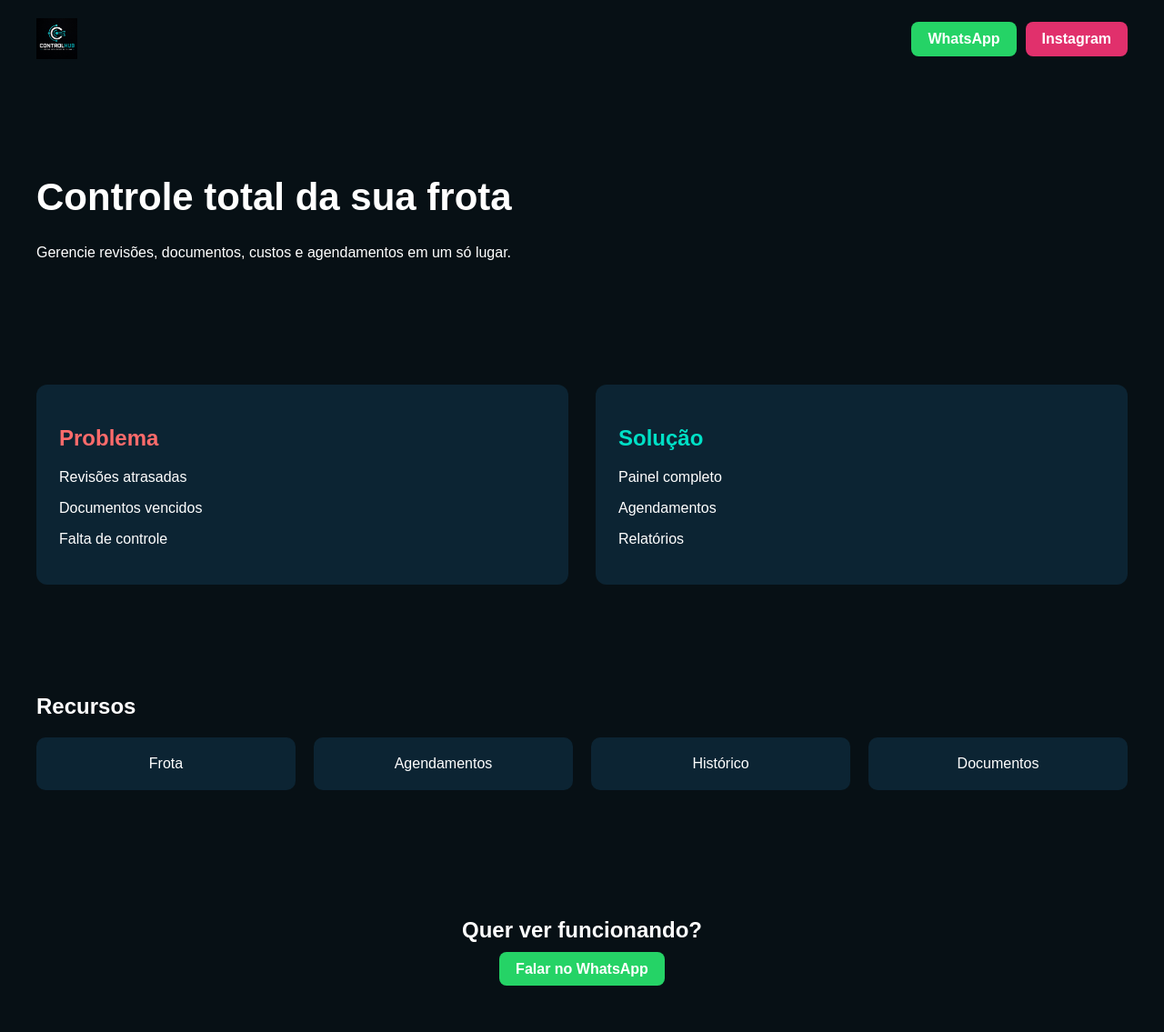
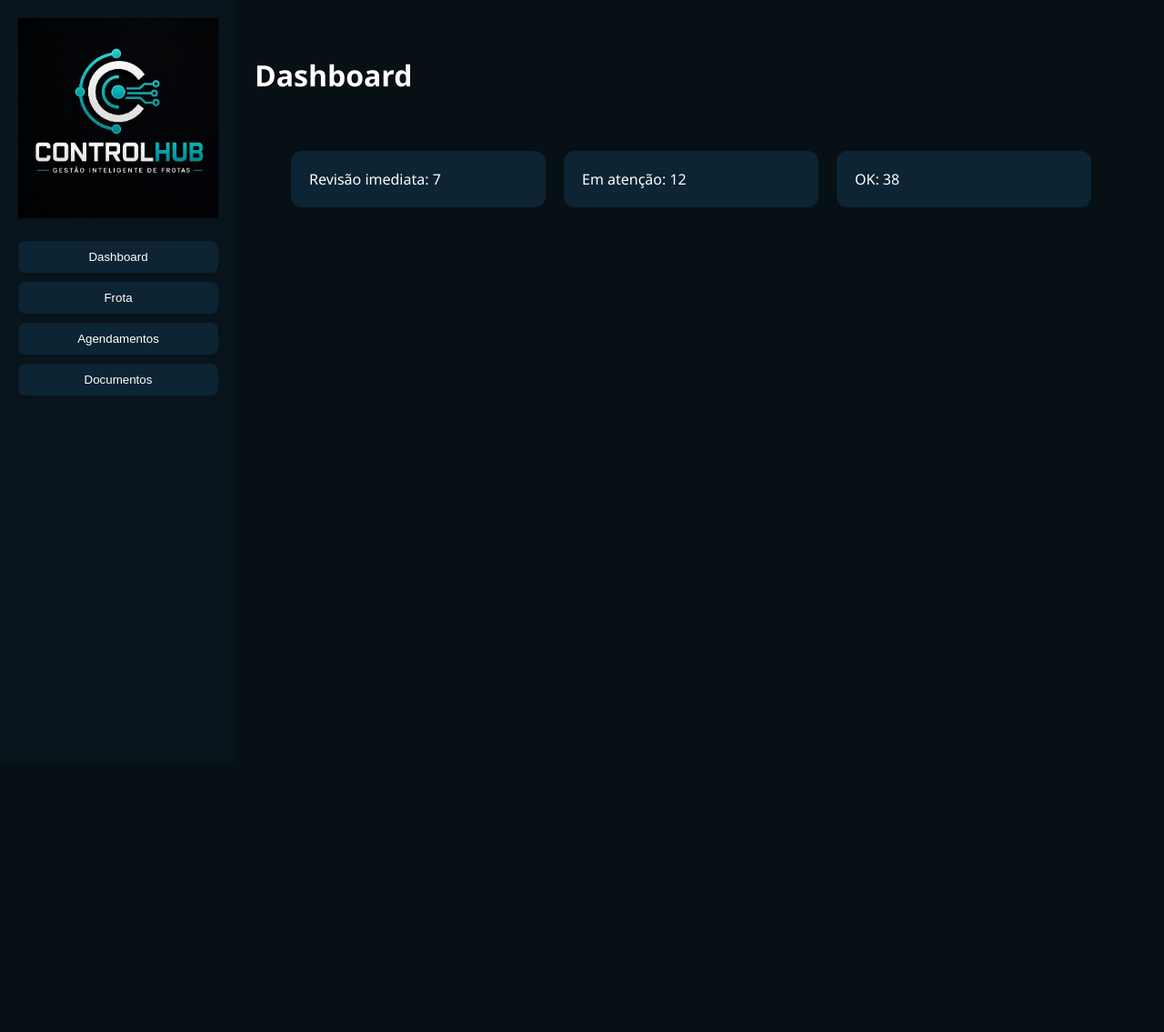
Before and after one commit to CONTROLBUB/controlhub, a plain HTML site: page index.html in a window 1280 px wide. Shown: the whole page at 91% size. After the commit the page ends 800 px from the top, so only its background shows below. Drawn offline with Linux system fonts and the light colour scheme.

Commit message:
Update index.html

```diff
--- a/index.html
+++ b/index.html
@@ -5,145 +5,66 @@
 <meta name="viewport" content="width=device-width, initial-scale=1.0">
 <title>ControlHub | Gestão Inteligente de Frotas</title>
 
-<meta name="description" content="Sistema de gestão de frotas com controle de revisões, documentos, tacógrafo, agendamentos e custos.">
+<meta name="description" content="Controle completo da sua frota com dashboard, agendamentos, documentos e custos.">
 
-<!-- FAVICON -->
 <link rel="icon" type="image/png" href="favicon.png">
 
 <style>
-body {
-  margin:0;
-  font-family:Arial;
-  background:#071015;
-  color:white;
-}
-
-header {
-  display:flex;
-  justify-content:space-between;
-  align-items:center;
-  padding:20px 40px;
-}
-
-header img {
-  height:45px;
-}
-
-.buttons {
-  display:flex;
-  gap:10px;
-}
-
-.btn {
-  background:#25D366;
-  padding:10px 18px;
-  border-radius:8px;
-  color:white;
-  text-decoration:none;
-  font-weight:bold;
-}
-
-.insta {
-  background:#E1306C;
-  padding:10px 18px;
-  border-radius:8px;
-  color:white;
-  text-decoration:none;
-  font-weight:bold;
-}
-
-.hero {
-  padding:80px 40px;
-}
-
-.hero h1 {
-  font-size:42px;
-}
-
-.boxes {
-  display:flex;
-  gap:30px;
-  padding:40px;
-}
-
-.box {
-  flex:1;
-  background:#0c2433;
-  padding:25px;
-  border-radius:12px;
-}
-
-.section {
-  padding:60px 40px;
-}
-
-.cards {
-  display:flex;
-  gap:20px;
-}
-
-.card {
-  flex:1;
-  background:#0c2433;
-  padding:20px;
-  border-radius:10px;
-  text-align:center;
-}
-
-.cta {
-  text-align:center;
-  padding:60px;
-}
+body{margin:0;font-family:Segoe UI;background:#071015;color:#fff}
+header{display:flex;justify-content:space-between;padding:20px 40px;align-items:center}
+header img{height:45px}
+.btn{background:#25D366;padding:10px 18px;border-radius:8px;color:#fff;text-decoration:none;font-weight:bold}
+.hero{padding:80px 40px}
+.hero h1{font-size:48px}
+.dashboard{display:flex;gap:20px;padding:40px}
+.card{flex:1;background:#0c2433;padding:20px;border-radius:12px}
+.menu{position:fixed;left:0;top:0;height:100%;width:220px;background:#08131b;padding:20px}
+.menu button{display:block;width:100%;margin-bottom:10px;padding:10px;border:0;background:#0c2433;color:#fff;border-radius:8px;cursor:pointer}
+.page{display:none;padding:40px;margin-left:240px}
+.active{display:block}
 </style>
 </head>
 
 <body>
 
-<header>
-  <img src="logo.png">
-
-  <div class="buttons">
-    <a href="https://wa.me/5562999778224" class="btn">WhatsApp</a>
-    <a href="https://instagram.com/controlhub.frotas" class="insta">Instagram</a>
-  </div>
-</header>
-
-<div class="hero">
-  <h1>Controle total da sua frota</h1>
-  <p>Gerencie revisões, documentos, custos e agendamentos em um só lugar.</p>
+<div class="menu">
+  <img src="logo.png" style="width:100%;margin-bottom:20px">
+  <button onclick="show('dash')">Dashboard</button>
+  <button onclick="show('frota')">Frota</button>
+  <button onclick="show('agenda')">Agendamentos</button>
+  <button onclick="show('docs')">Documentos</button>
 </div>
 
-<div class="boxes">
-  <div class="box">
-    <h2 style="color:#ff6b6b;">Problema</h2>
-    <p>Revisões atrasadas</p>
-    <p>Documentos vencidos</p>
-    <p>Falta de controle</p>
-  </div>
-
-  <div class="box">
-    <h2 style="color:#00e0c6;">Solução</h2>
-    <p>Painel completo</p>
-    <p>Agendamentos</p>
-    <p>Relatórios</p>
+<div class="page active" id="dash">
+  <h1>Dashboard</h1>
+  <div class="dashboard">
+    <div class="card">Revisão imediata: 7</div>
+    <div class="card">Em atenção: 12</div>
+    <div class="card">OK: 38</div>
   </div>
 </div>
 
-<div class="section">
-  <h2>Recursos</h2>
-
-  <div class="cards">
-    <div class="card">Frota</div>
-    <div class="card">Agendamentos</div>
-    <div class="card">Histórico</div>
-    <div class="card">Documentos</div>
-  </div>
+<div class="page" id="frota">
+  <h1>Frota</h1>
+  <p>Lista de veículos controlados</p>
 </div>
 
-<div class="cta">
-  <h2>Quer ver funcionando?</h2>
-  <a href="https://wa.me/5562999778224" class="btn">Falar no WhatsApp</a>
+<div class="page" id="agenda">
+  <h1>Agendamentos</h1>
+  <p>Controle de manutenção</p>
 </div>
+
+<div class="page" id="docs">
+  <h1>Documentos</h1>
+  <p>CRLV e Tacógrafo</p>
+</div>
+
+<script>
+function show(id){
+  document.querySelectorAll('.page').forEach(p=>p.classList.remove('active'))
+  document.getElementById(id).classList.add('active')
+}
+</script>
 
 </body>
 </html>
```
